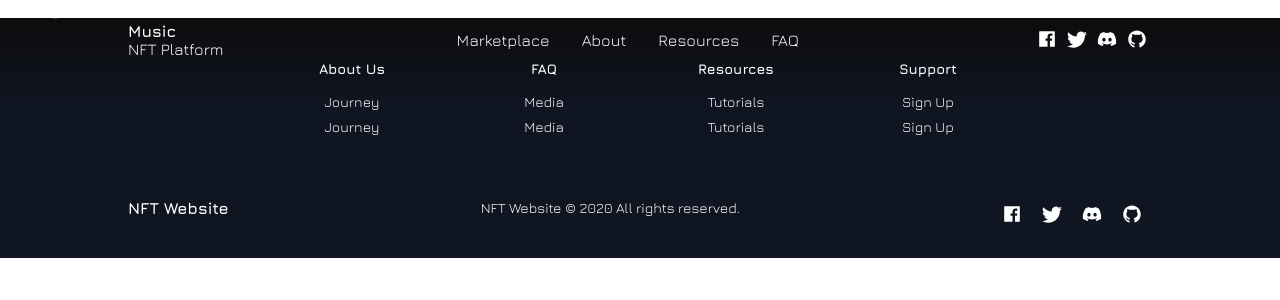
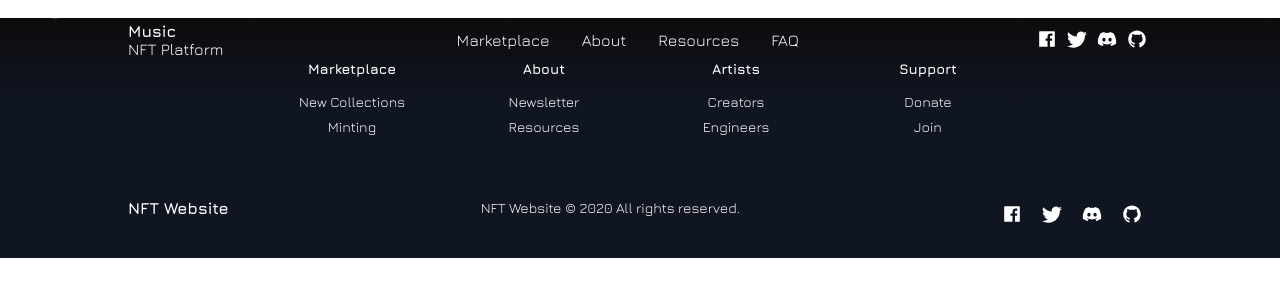
Before and after one commit to dxanderr/nft-music-platform, a React (Create React App) app: page /faq in a window 1280 px wide. Shown: the top 300 px of the page. Built offline with nearby package versions, Linux system fonts and the light colour scheme.

Commit message:
minor changes to footer

```diff
--- a/src/components/Footer.js
+++ b/src/components/Footer.js
@@ -16,31 +16,31 @@ export default function Footer(){
                     <div className="footer-links-wrapper">
 
                         <div className="footer-link-items">
-                            <h1 className="footer-links-title">About Us</h1>
-                            <a className="footer-link" to="/">Journey</a>
-                            <a className="footer-link" to="/">Journey</a>
+                            <h1 className="footer-links-title">Marketplace</h1>
+                            <a className="footer-link" to="/">New Collections</a>
+                            <a className="footer-link" to="/">Minting</a>
                         </div>
 
                         <div className="footer-link-items">
-                            <h1 className="footer-links-title">FAQ</h1>
-                            <a className="footer-link" to="/">Media</a>
-                            <a className="footer-link" to="/">Media</a>
+                            <h1 className="footer-links-title">About</h1>
+                            <a className="footer-link" to="/">Newsletter</a>
+                            <a className="footer-link" to="/">Resources</a>
                         </div>
                     </div>
 
                     <div className="footer-links-wrapper">
 
                         <div className="footer-link-items">
-                            <h1 className="footer-links-title">Resources</h1>
-                            <a className="footer-link" to="/">Tutorials</a>
-                            <a className="footer-link" to="/">Tutorials</a>
+                            <h1 className="footer-links-title">Artists</h1>
+                            <a className="footer-link" to="/">Creators</a>
+                            <a className="footer-link" to="/">Engineers</a>
 
                         </div>
 
                         <div className="footer-link-items">
                             <h1 className="footer-links-title">Support</h1>
-                            <a className="footer-link" to="/">Sign Up</a>
-                            <a className="footer-link" to="/">Sign Up</a>
+                            <a className="footer-link" to="/">Donate</a>
+                            <a className="footer-link" to="/">Join</a>
                         </div>
 
                     </div>
```
Also changed, not shown: 1 other file (tests, documents, lock files or other folders).
